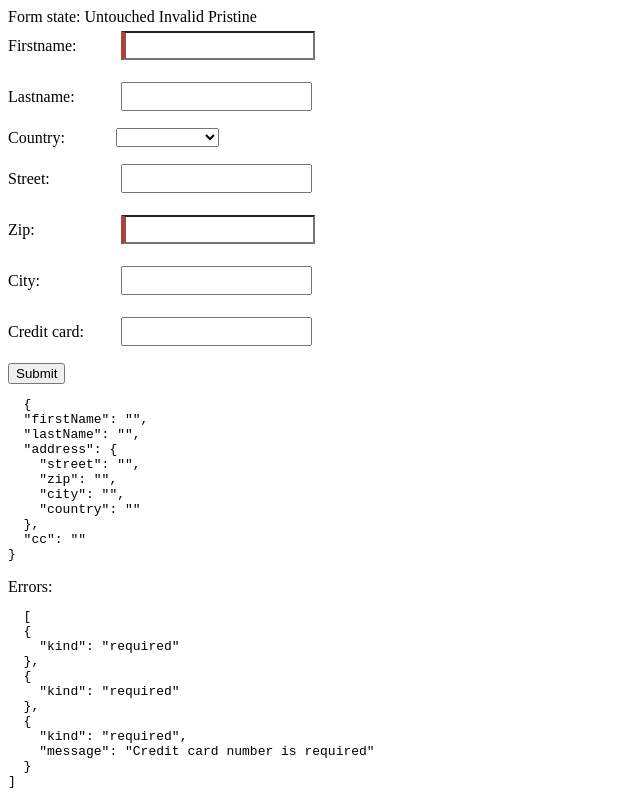
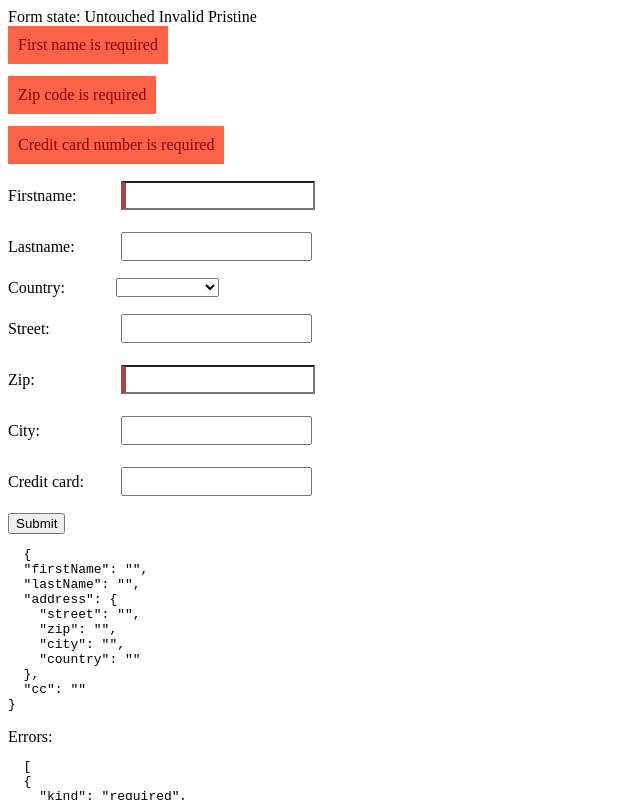
Before and after one commit to alcfeoh/ngx-signal-forms, an Angular app: page / in a window 1280 px wide. Shown: the top 800 px of the page, without its empty margins (0-640 px from the left). Built offline with nearby package versions, Linux system fonts and the light colour scheme.

Commit message:
Form submission works

```diff
--- a/src/app/app.config.ts
+++ b/src/app/app.config.ts
@@ -1,14 +1,12 @@
-import { ApplicationConfig, provideBrowserGlobalErrorListeners, provideZoneChangeDetection } from '@angular/core';
+import { ApplicationConfig, provideBrowserGlobalErrorListeners } from '@angular/core';
 import { provideRouter } from '@angular/router';
 
 import { routes } from './app.routes';
 import {provideSignalFormsConfig} from '@angular/forms/signals';
-import {filter} from 'rxjs';
 
 export const appConfig: ApplicationConfig = {
   providers: [
     provideBrowserGlobalErrorListeners(),
-    provideZoneChangeDetection({ eventCoalescing: true }),
     provideRouter(routes),
     provideSignalFormsConfig({
       classes: {
--- a/src/app/app.html
+++ b/src/app/app.html
@@ -22,7 +22,12 @@
     }
   </span>
 </div>
-<form [formRoot]="userForm" (submit)="onSubmit($event)" class="user-form">
+<form [formRoot]="userForm" (submit)="onSave()" class="user-form">
+  @if(userForm().errorSummary()) {
+    @for(error of userForm().errorSummary(); track error) {
+      <div class="alert">{{error.message}}</div>
+    }
+  }
   <div class="form-row">
     <label>Firstname:</label>
     <input type="text" [formField]="userForm.firstName">
@@ -46,9 +51,7 @@
     <label>Street:</label>
     <input type="text" [formField]="addr.street">
   </div>
-  @if(addr.zip().invalid() && addr.zip().dirty()) {
-    <div class="alert">{{addr.zip().errors()[0].message}}</div>
-  }
+
   <div class="form-row">
     <label>Zip:</label>
     <input type="text" [formField]="addr.zip">
--- a/src/app/app.ts
+++ b/src/app/app.ts
@@ -41,8 +41,8 @@ export class App {
   });
 
   userForm = form(this.userInfo, (path) => {
-    required(path.firstName);
-    required(path.address.zip);
+    required(path.firstName, {message: 'First name is required'});
+    required(path.address.zip, {message: 'Zip code is required'});
     pattern(path.address.zip, /^\d{5}$/, {
       message: 'Zip code must be 5 digits',
       when: ({valueOf}) => valueOf(path.address.country) === 'US'}
@@ -56,17 +56,20 @@ export class App {
     maxLength(path.cc, 16, {message: 'Credit card number must be less than 17 digits'});
   });
 
-  onSubmit(event: Event) {
-    event.preventDefault();
-    const state: FieldState<string> = this.userForm.cc();
-    console.log("HERE");
-    submit(this.userForm,
-      {
-        action: async (field) => {
-          const result = await this.userService.saveUserInfo(field().value());
-          return;
-        }}
-    ).then(() => alert("Form submitted successfully"));
+  async onSave() {
+    // When calling submit() directly, the action is passed as the second argument
+    // instead of being configured in the form options.
+    const success = await submit(this.userForm, async (field) => {
+      try {
+        await this.userService.saveUserInfo(field().value());
+        return undefined;
+      } catch {
+        return { kind: 'serverError', message: 'Could not save your information.' };
+      }
+    });
+
+    if (success) {
+      alert("Form saved successfully");
+    }
   }
-
 }
--- a/src/app/user.ts
+++ b/src/app/user.ts
@@ -9,6 +9,7 @@ export class UserService {
   private http = inject(HttpClient);
 
   saveUserInfo(userInfo: UserInfo): Promise<unknown> {
-    return firstValueFrom(this.http.post("/api/users", userInfo));
+    return Promise.resolve(true);
+    // return firstValueFrom(this.http.post("/api/users", userInfo));
   }
 }
```
